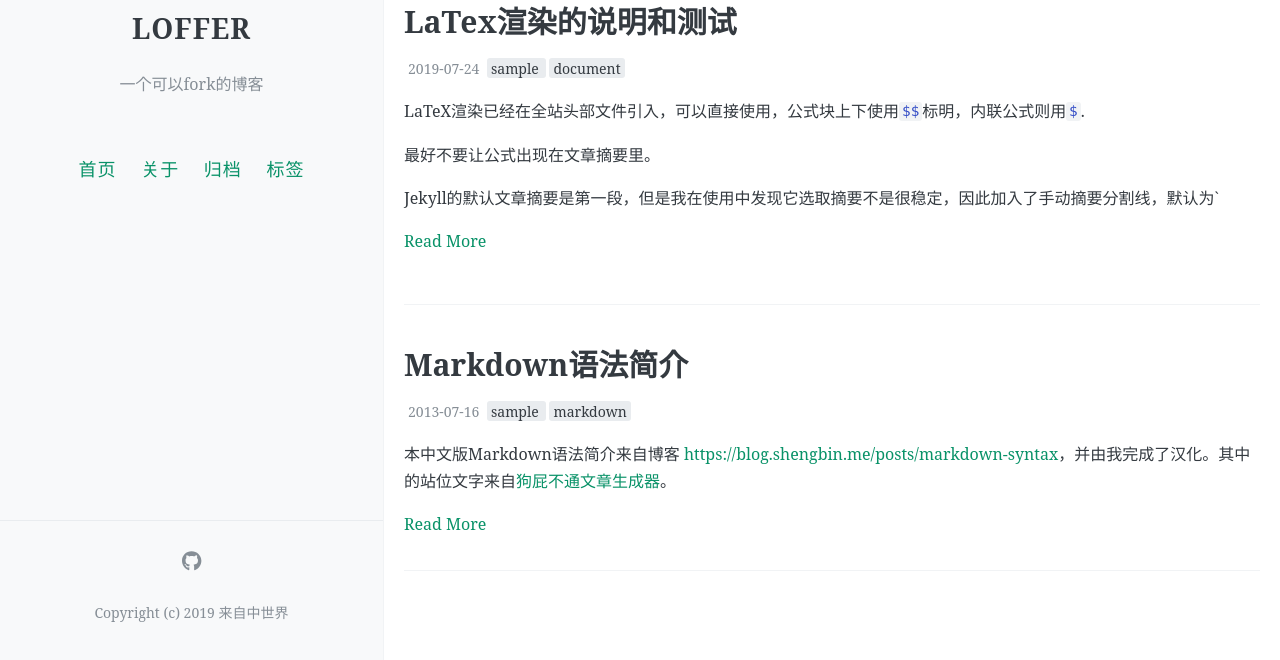
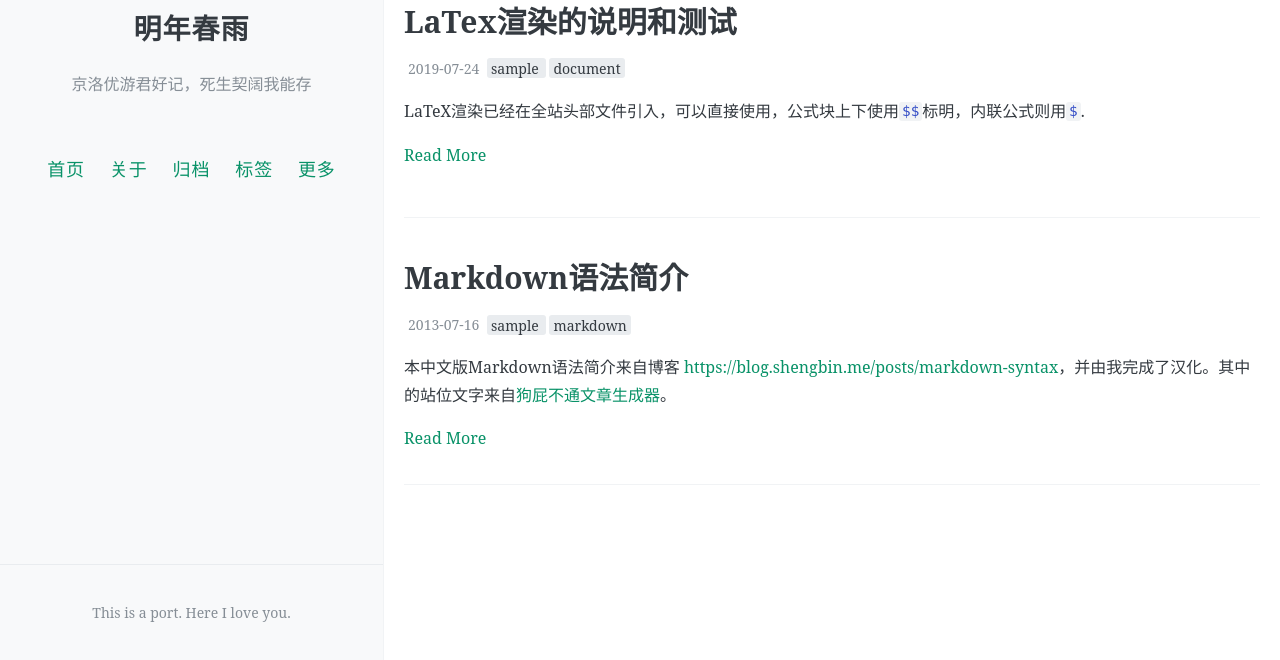
Before and after one commit to eglantine-shell/dreamboat, a Jekyll site: the page built from index.html, in a window 1280 px wide and 954 px high, cut to the strip 294-954 px from the top of the window. Built offline with Jekyll 4.4.1, drawn with Linux system fonts in a browser that asks for light colours; the list of posts is cut into pages by our own code; comment, search, counter and statistics services are not loaded.

Commit message:
Update _config.yml

```diff
--- a/_config.yml
+++ b/_config.yml
@@ -7,8 +7,8 @@
 # 井号后面的文字是说明文档，不会被程序读取。
 
 # 描述/签名
-name: LOFFER
-description: 一个可以fork的博客
+name: 明年春雨
+description: 京洛优游君好记，死生契阔我能存
 
 # 输入你的网站域名（如果你没有添加自己的域名，而是直接用GitHub pages分配的域名的话可以省略）
 url:
@@ -16,7 +16,7 @@ url:
 # 添加你的博客的二级域名，一般来说是你的repository名
 # 如果你的博客的URL是：(http://yourusername.github.io/repository-name)
 # 那么就写成 "/repository-name"
-baseurl: /LOFFER
+baseurl: /dreamboat
 
 
 #
@@ -40,12 +40,14 @@ navigation:
     url: /archive
   - name: 标签
     url: /tags
+  - name: 更多
+    url: /more
 
 # 每页的文章数
 paginate: 8
 
 # 文章简介的区分标记
-excerpt_separator: <!-- more -->
+excerpt_separator: <!-- 展开 -->
 
 # 你的社交网络链接，它们会作为图标出现在你的网站页脚中，可选填写
 footer-links:
@@ -55,7 +57,7 @@ footer-links:
   email: #youremailaddress@mail.com
   facebook: #https://www.facebook.com/<>
   flickr: #https://www.flickr.com/<>
-  github: FromEndWorld/loffer #https://github.com/<>
+  github: #https://github.com/<>
   instagram: #https://instagram.com/<>
   linkedin: #https://www.linkedin.com/in/<>
   pinterest: #https://www.pinterest.com/<>
@@ -66,14 +68,14 @@ footer-links:
   youtube: # channel/<your_long_string> or user/<user-name>
 
 # 站点页脚的文字
-footer-text: Copyright (c) 2019 来自中世界
+footer-text: This is a port. Here I love you.
 
 #
 # 评论，注意，请不要同时添加多种不同的评论区
 #
 
 # 输入Disqus shortname，即可添加评论区，请查阅文档，设置自己的disqus站点，不要继续使用我的站点loffer
-disqus: loffer #shortname
+disqus: #shortname
 
 # 输入Gitalk相关设定，即可添加评论区，具体请看教程
 gitalk:
```
